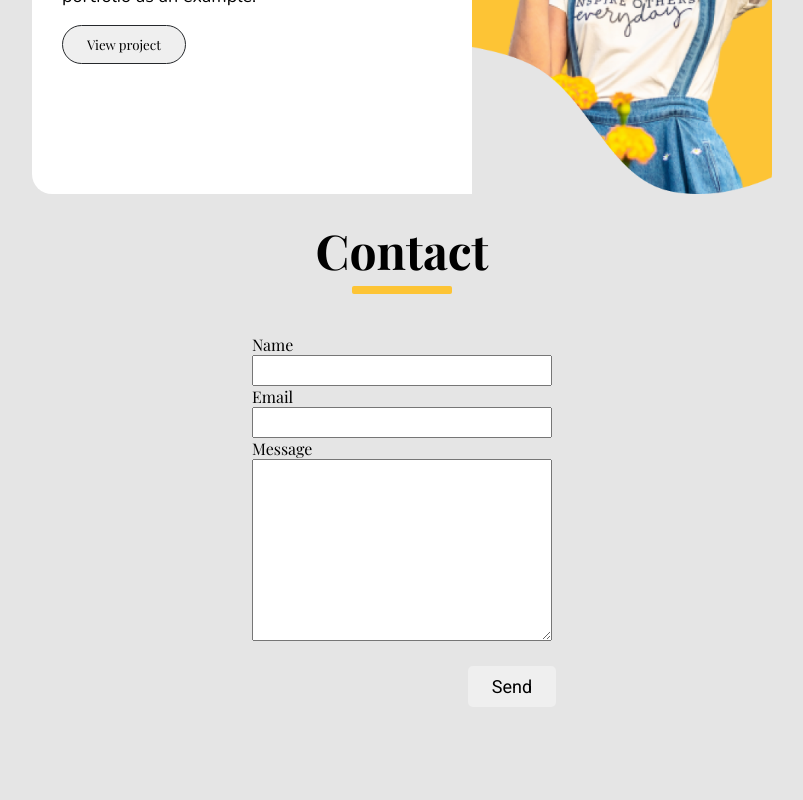
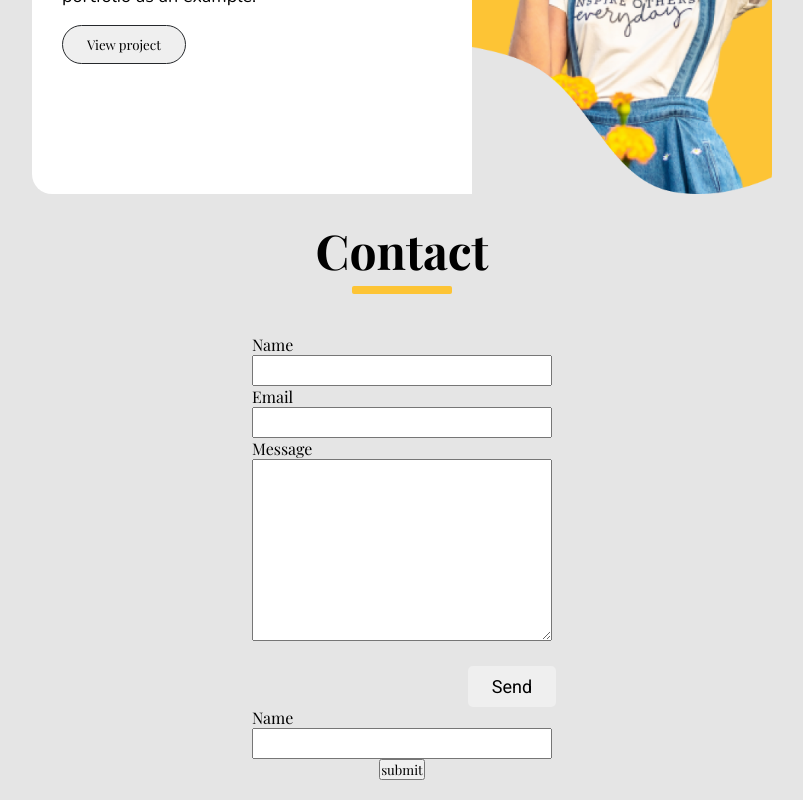
Before and after one commit to oladee/React-Portfolio, a React (Create React App) app: page / in a window 1280 px wide. Shown: the part 1686-2486 px from the top of the page, without its empty margins (238-1041 px from the left). Before the commit the page ends 2413 px from the top, so only its background shows below. Built offline with nearby package versions, Linux system fonts and the light colour scheme.

Commit message:
netlify form submission

```diff
--- a/src/components/Contact.jsx
+++ b/src/components/Contact.jsx
@@ -56,6 +56,16 @@ const Contact = () => {
           </div>
           <Button type='submit' className="button">Send</Button>
         </form>
+
+        <form onSubmit='submit' method="post" name="contactless" netlify>
+        <input type="hidden" name="form-name" value="contactless" />
+        <div>
+        <label htmlFor="name">Name
+        <input type="text" name="first" />
+        </label>
+        </div>
+        <button type="submit"> submit</button>
+        </form>
       </div>
     </>
   );
```
